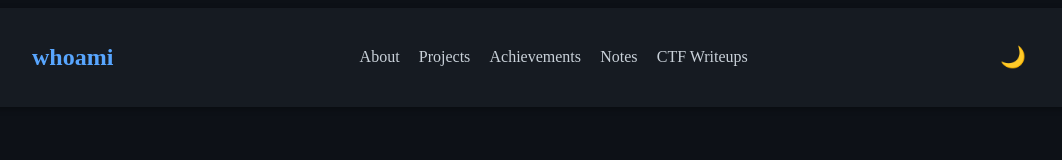
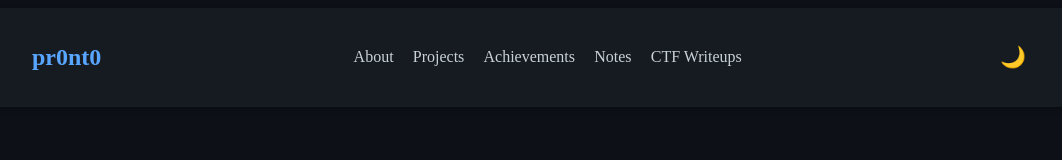
Before and after one commit to pr0nt0-Zz/pr0nt0.github.io, a plain HTML site: page index.html in a window 1280 px wide. Shown: the top 160 px of the page, without its empty margins (108-1170 px from the left). Drawn offline with Linux system fonts and the light colour scheme.

Commit message:
Change logo text from 'whoami' to 'pr0nt0'

```diff
--- a/index.html
+++ b/index.html
@@ -10,7 +10,7 @@
   <header>
     <nav class="navbar">
       <div class="nav-container">
-        <h1 class="logo">whoami</h1>
+        <h1 class="logo">pr0nt0</h1>
         <ul class="nav-links">
           <li><a href="#about">About</a></li>
           <li><a href="projects.html">Projects</a></li>
```
